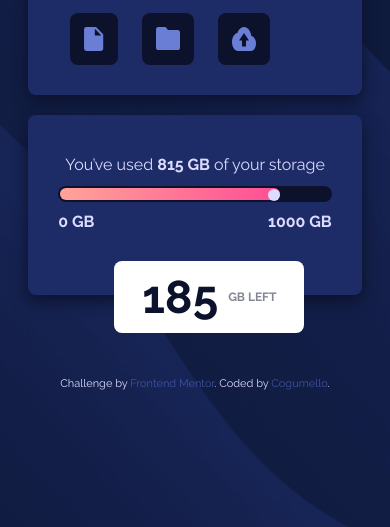
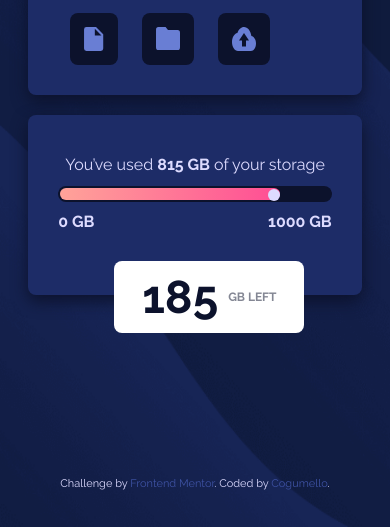
Before and after one commit to wtfoxe/Fylo-data-storage, a plain HTML site: page index.html in a window 390 px wide. Shown: the part 317-844 px from the top of the page. Drawn offline with Linux system fonts and the light colour scheme.

Commit message:
mudando o footer

```diff
--- a/assets/css/style.css
+++ b/assets/css/style.css
@@ -195,6 +195,9 @@ footer{
       padding-right: 16px;
       margin-top: 0px;
    }
+   footer{
+      height: 50px;
+   }
 }
 
 @media screen and (max-width: 426px){
```
